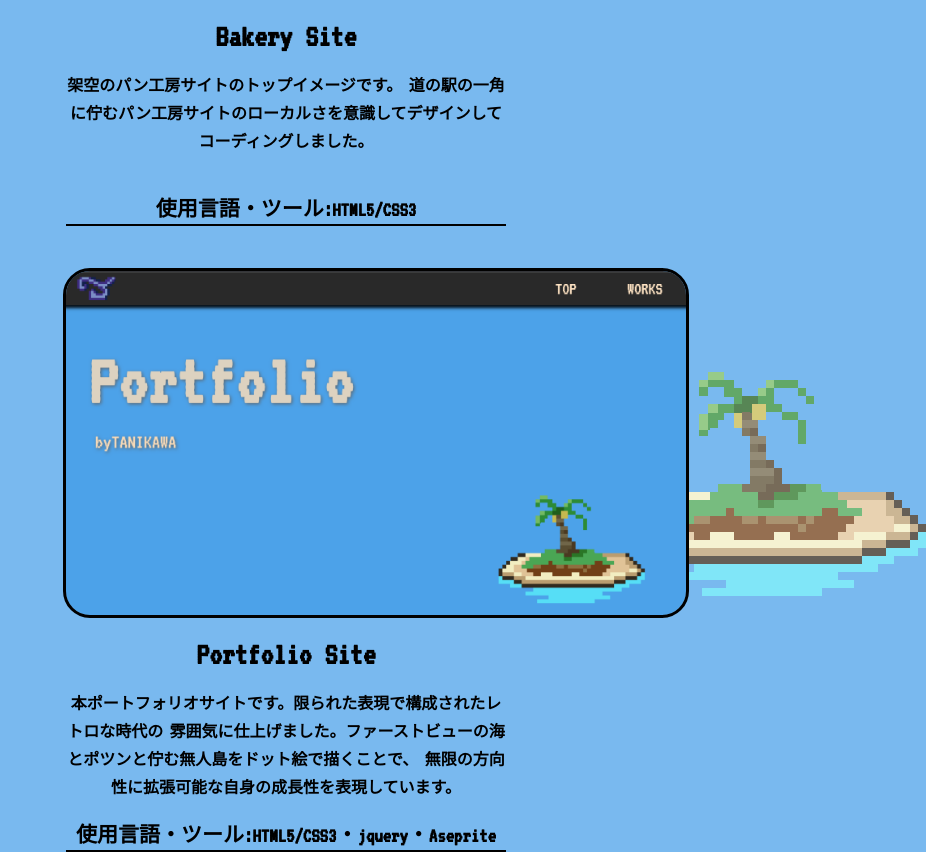
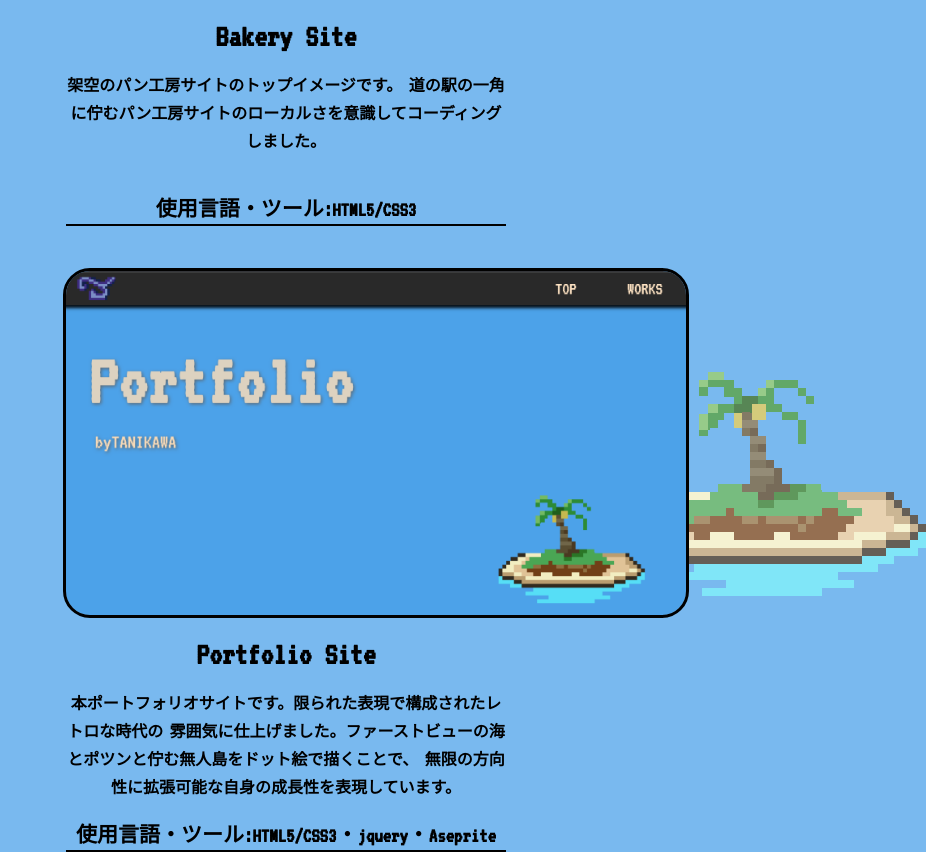
Before and after one commit to tomoya-tanikawa/Portfolio, a plain HTML site: page works.html in a window 1280 px wide. Shown: the part 900-1752 px from the top of the page, without its empty margins (354-1280 px from the left). Drawn offline with nearby package versions, Linux system fonts and the light colour scheme.

Commit message:
Update works.html

```diff
--- a/works.html
+++ b/works.html
@@ -61,7 +61,7 @@
             <img src="mockup3.png" alt="site1">
             <div class="works-txt ">
               <h1>Bakery Site</h1>
-              <p>架空のパン工房サイトのトップイメージです。 道の駅の一角に佇むパン工房サイトのローカルさを意識してデザインしてコーディングしました。</p>
+              <p>架空のパン工房サイトのトップイメージです。 道の駅の一角に佇むパン工房サイトのローカルさを意識してコーディングしました。</p>
               </p>
               <p class="using-lang">使用言語・ツール:HTML5/CSS3</p>
             </div>
```
